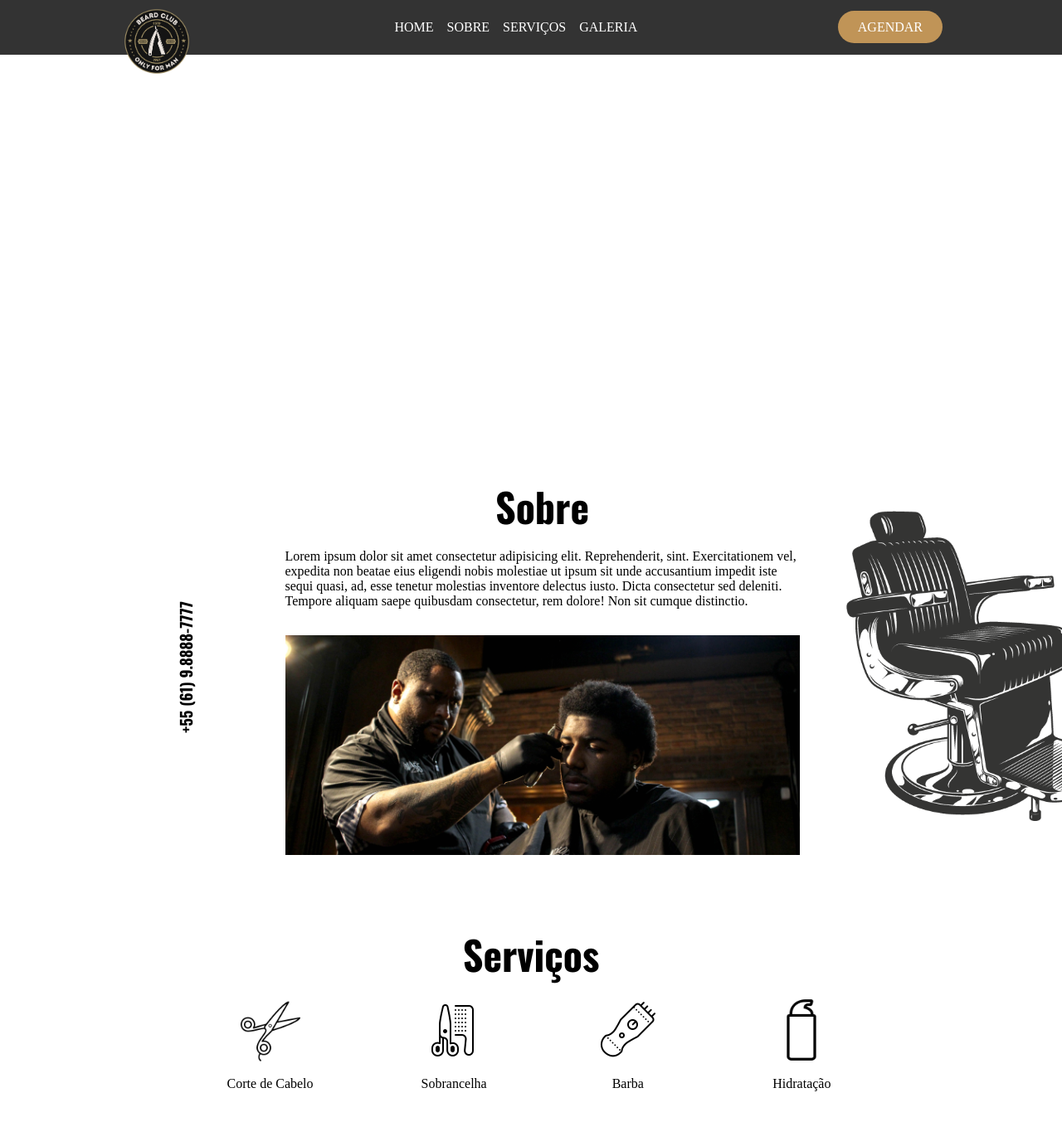
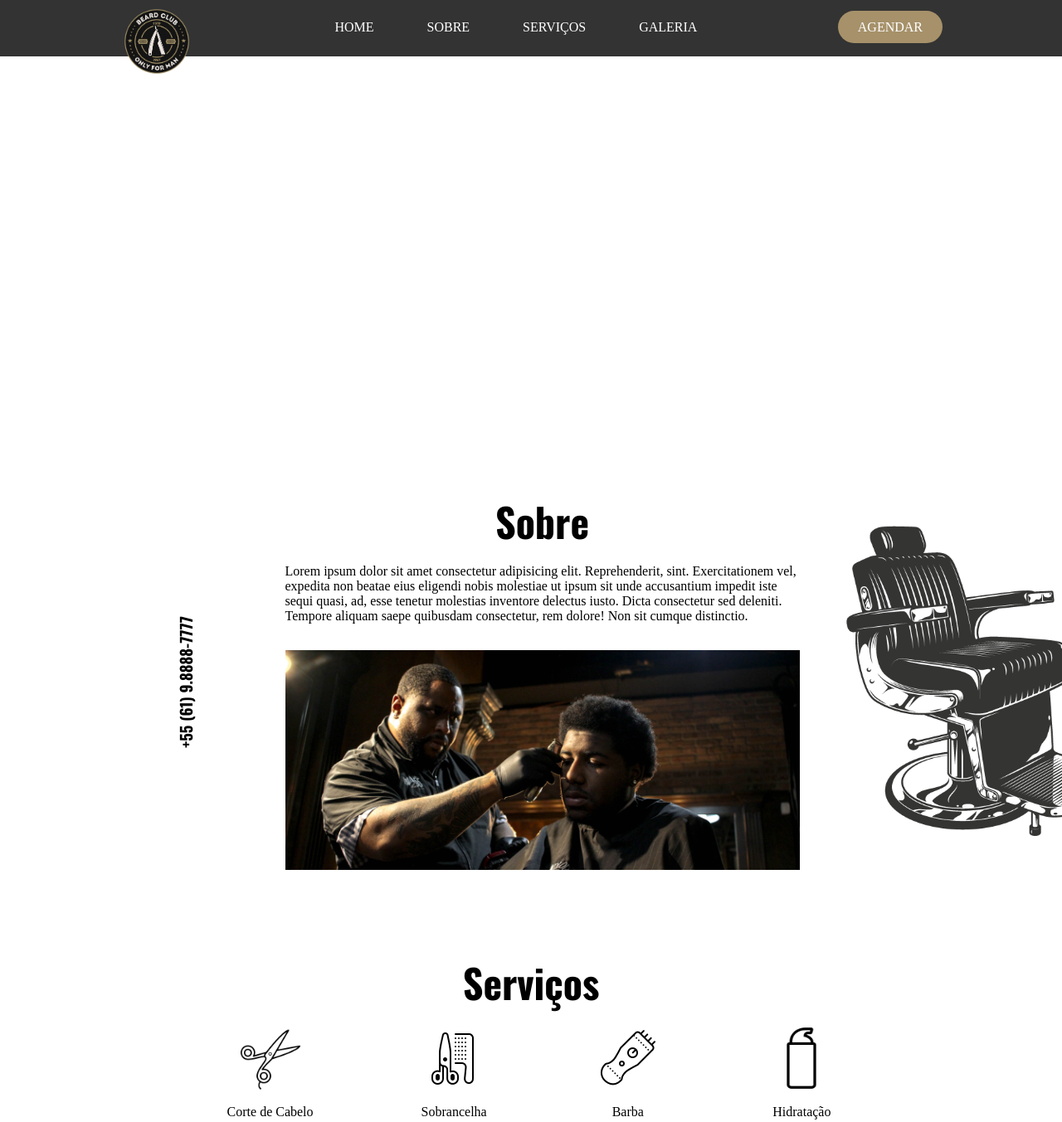
Before and after one commit to MatheusSGomes/barbearia-front-end, a plain HTML site: page index.html in a window 1280 px wide. Shown: the top 1353 px of the page at 83% size. Drawn offline with nearby package versions, Linux system fonts and the light colour scheme; a web font is replaced by a local one.

Commit message:
Ajustes CSS navbar

```diff
--- a/assets/css/about.css
+++ b/assets/css/about.css
@@ -1,5 +1,6 @@
 .about {
-  padding: 3rem 0;
+  padding-top: 4rem;
+  padding-bottom: 2rem;
 }
 
 .about-container {
--- a/assets/css/footer.css
+++ b/assets/css/footer.css
@@ -23,8 +23,15 @@
 
 .footer-copy a:hover {
   color: #717171;
+  transition: .5s ease-in-out;
 }
 
 .footer-social-media a {
   text-decoration: none;
+  padding: .5rem;
 }
+
+.footer-social-media a:hover {
+  opacity: 0.5;
+  transition: .5s ease-in-out;
+}
--- a/assets/css/gallery.css
+++ b/assets/css/gallery.css
@@ -1,5 +1,5 @@
 .gallery {
-  margin: 4rem 0;
+  margin: 8rem 0;
 }
 
 .gallery h2 {
--- a/assets/css/navbar.css
+++ b/assets/css/navbar.css
@@ -5,7 +5,7 @@ nav {
 .navigation {
   display: flex;
   justify-content: space-between;
-  padding: 1.5rem 0;
+  /* padding: 1.5rem 0; */
 }
 
 .nav-logo {
@@ -29,13 +29,24 @@ nav {
   margin-left: 1rem;
 }
 
+.menu-item {
+  color: #fff;
+  text-transform: uppercase;
+  border-bottom: 1px solid transparent;
+  padding: 1.5rem;
+  border-bottom: 2px solid transparent;
+}
+
+.menu-item:hover {
+  border-bottom: 2px solid var(--primary-color);
+}
+
 .menu-item a {
   text-decoration: none;
   color: #fff;
 }
 
-
-.menu-item {
-  color: #fff;
-  text-transform: uppercase;
+.navigation > .btn-box {
+  padding-top: 1.5rem;
+  padding-bottom: 1.5rem;
 }
--- a/assets/css/schedule.css
+++ b/assets/css/schedule.css
@@ -28,8 +28,8 @@
 }
 
 .calendar-table th {
-  background: #999;
-  color: #000;
+  background: var(--primary-color);
+  color: #fff;
 }
 
 .calendar-table tr:nth-child(even) {
@@ -41,6 +41,6 @@
 }
 
 .btn-box-schedule {
-  margin: 1rem 0 2rem 0;
+  margin: 2rem 0 3rem 0;
   text-align: left;
 }
--- a/assets/css/services.css
+++ b/assets/css/services.css
@@ -1,6 +1,6 @@
 .services {
-  margin-top: 2rem;
-  margin-bottom: 4rem;
+  margin-top: 4rem;
+  margin-bottom: 6rem;
 }
 
 .service-container {
--- a/assets/css/style.css
+++ b/assets/css/style.css
@@ -2,6 +2,10 @@
   margin: 0;
   padding: 0;
   box-sizing: border-box;
+}
+
+:root {
+  --primary-color: #A6916A;
 }
 
 html {
@@ -31,7 +35,7 @@ p, a {
 }
 
 .btn {
-  background-color: #c09457;
+  background-color: var(--primary-color);
   color: #fff;
   text-decoration: none;
   padding: .7rem 1.5rem;
```
